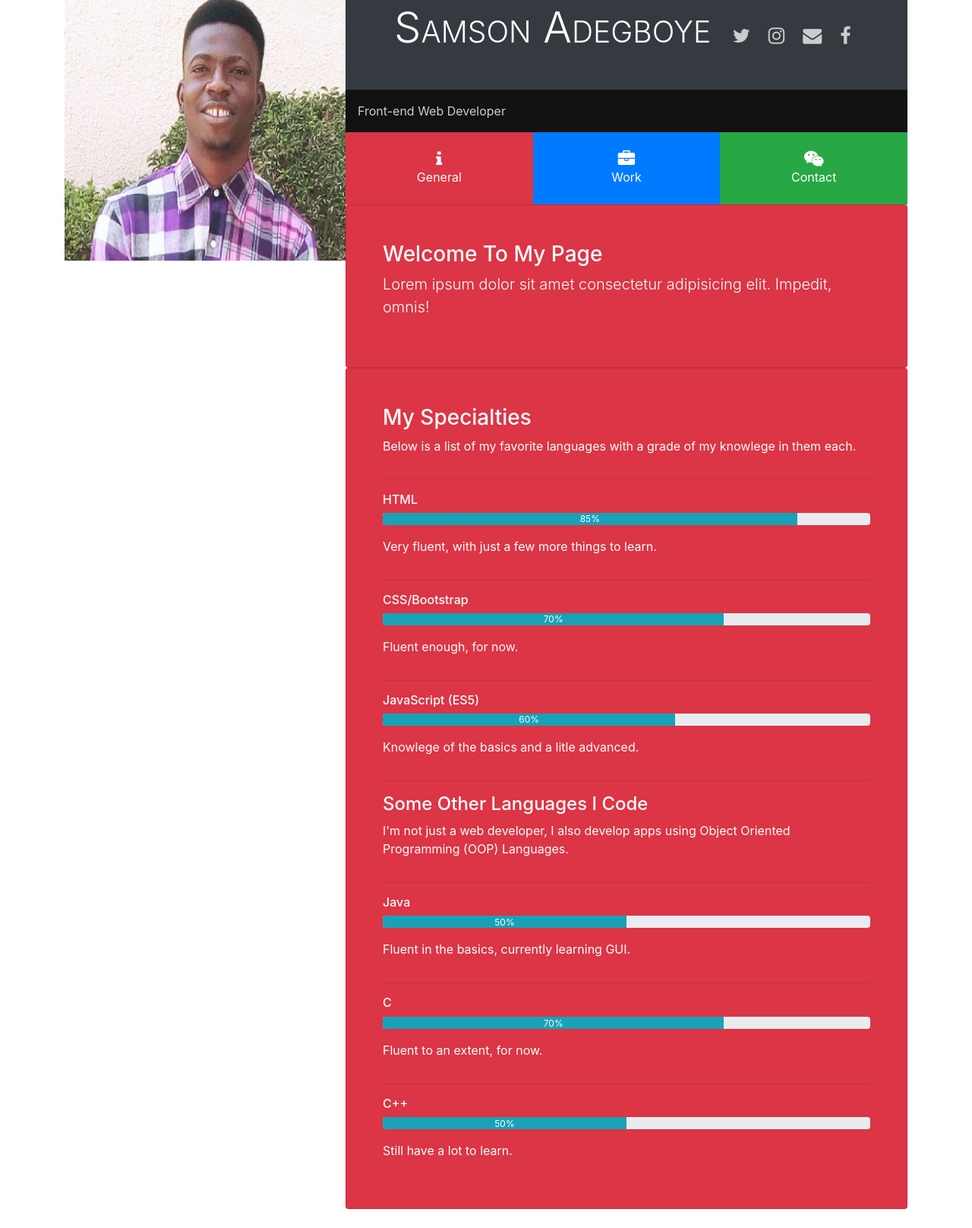
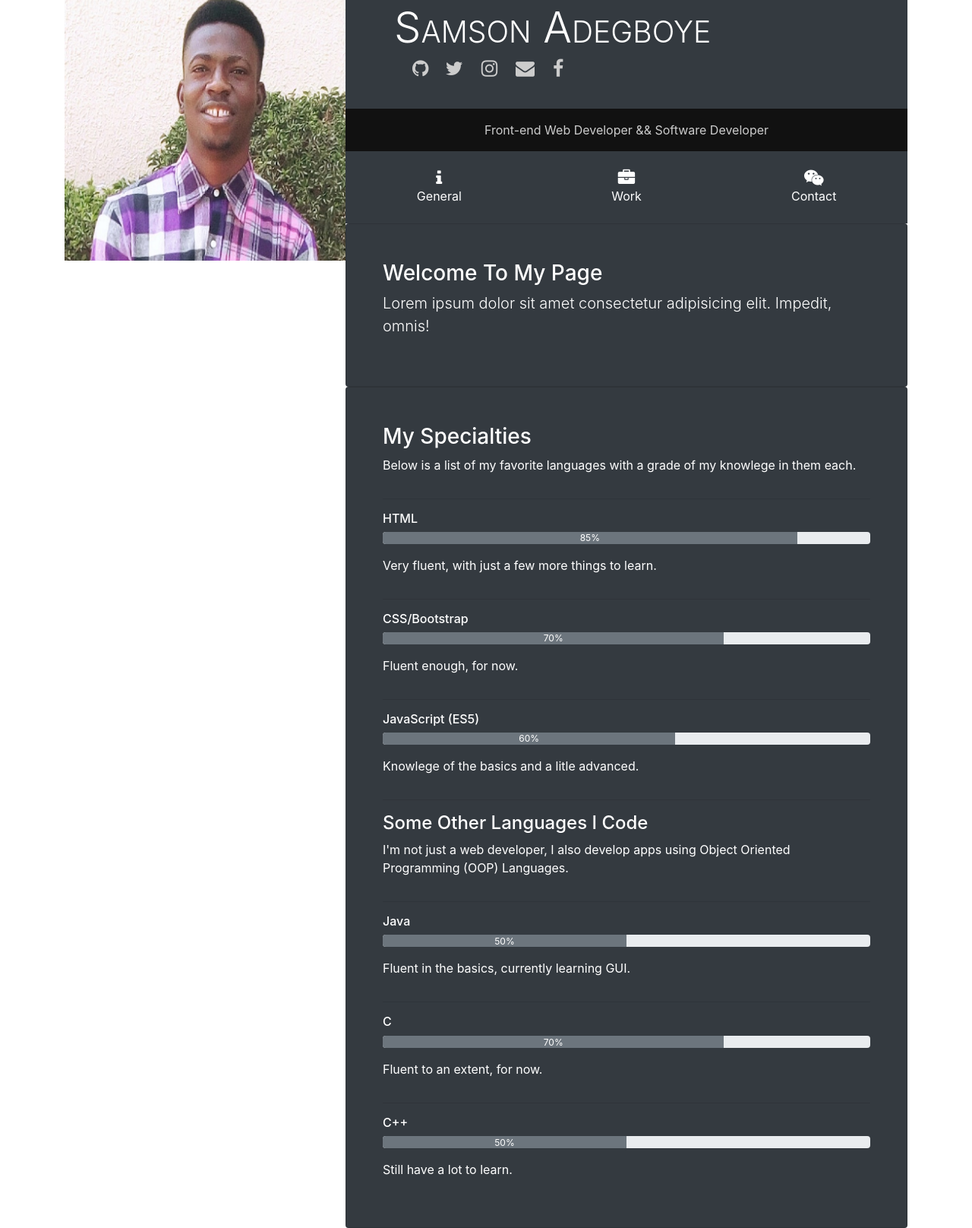
Before and after one commit to danteadonis/Portfolio, a plain HTML site: page index.html in a window 1280 px wide. Shown: the part 21-1637 px from the top of the page at 76% size. Before the commit the page ends 1612 px from the top, so only its background shows below. Drawn offline with Linux system fonts and the light colour scheme.

Commit message:
switched to a dark theme.

```diff
--- a/index.html
+++ b/index.html
@@ -17,7 +17,7 @@
         <header id= "main-header">
             <div class= "row no-gutters">
                 <div class= "col-lg-4 col-md-5 col-sm-12">
-                    <img src= "images\me3.jpg" alt= "a close up photo of me">
+                    <img src= "images\me3.jpg" alt= "an upclose photo of me">
                 </div>
                 <div class= "col-lg-8 col-md-7 col-sm-12">
                     <div class= "d-flex flex-column">
@@ -25,10 +25,15 @@
                             <div class= "name-icons d-flex flex-row justify-content-between align-items-center">
                                 <ul class= "d-block" id= "heading-ul">
                                     <li>
-                                        <h1 class= "display-4" id= "name" style= "width:100%">Samson Adegboye</h1>
+                                        <h1 class= "display-4" id= "name">Samson Adegboye</h1>
                                     </li>
                                     <li id= "fa-icons">
                                         <div class= "d-flex flex-row pl-lg-4">
+                                                <div>
+                                                    <a href= "http://github.com/danteadonis">
+                                                        <i class= "fa fa-github"></i>
+                                                    </a>
+                                                </div>
                                             <div>
                                                 <a href= "http://twitter.com/danteadon1s">
                                                     <i class= "fa fa-twitter pr-sm-4"></i>
@@ -55,17 +60,17 @@
                             </div>
                         </div>
 
-                        <div id= "currentLvl">Front-end Web Developer</div>
+                        <div class= "text-center" id= "currentLvl">Front-end Web Developer && Software Developer</div>
 
                         <div>
                             <div class= "portf-icons d-flex flex-row text-center text-white">
-                                <div class= "port-item p-4 bg-danger" data-toggle= "collapse" data-target= "#Home">
+                                <div class= "port-item p-4 bg-dark" data-toggle= "collapse" data-target= "#Home">
                                     <i class="fa fa-info d-block"></i>General
                                 </div>
-                                <div class= "port-item p-4 bg-primary" data-toggle= "collapse" data-target= "#Work">
+                                <div class= "port-item p-4 bg-dark" data-toggle= "collapse" data-target= "#Work">
                                     <i class="fa fa-briefcase d-block"></i>Work
                                 </div>
-                                <div class= "port-item p-4 bg-success" data-toggle= "collapse" data-target= "#Contact">
+                                <div class= "port-item p-4 bg-dark" data-toggle= "collapse" data-target= "#Contact">
                                     <i class="fa fa-wechat d-block"></i>Contact
                                 </div>
                             </div>
@@ -74,11 +79,11 @@
 
                             <!-- Collapsible Contact Section -->
                             <div class= "collapse" id= "Contact">
-                                <div class= "card card-block bg-success p-5 text-white">
+                                <div class= "card card-block bg-dark p-5 text-white">
                                     <h3>Contact Me</h3>
                                     <p class= "lead">Lorem ipsum dolor sit amet consectetur adipisicing elit. Impedit, omnis!</p>
                                 </div>
-                                <div class="card card-block bg-success p-5 text-white">
+                                <div class="card card-block bg-dark p-5 text-white">
                                     <h3>My Specialties</h3>
                                     <p>Below is a list of my favorite languages with a grade of my knowlege in them each.</p>
                                     <hr>
@@ -131,11 +136,11 @@
 
                             <!-- Collapsible Work Section -->
                             <div class= "collapse" id= "Work">
-                                <div class= "card card-block bg-primary p-5 text-white">
+                                <div class= "card card-block bg-dark p-5 text-white">
                                     <h3>Some Of My Past Projects</h3>
                                     <p class= "lead">Lorem ipsum dolor sit amet consectetur adipisicing elit. Impedit, omnis!</p>
                                 </div>
-                                <div class="card card-block bg-primary p-5 text-white">
+                                <div class="card card-block bg-dark p-5 text-white">
                                     <h3>My Specialties</h3>
                                     <p>Below is a list of my favorite languages with a grade of my knowlege in them each.</p>
                                     <hr>
@@ -188,29 +193,29 @@
 
                             <!-- Collapsible Home Section -->
                             <div class= "collapse show" id= "Home">
-                                <div class= "card card-block bg-danger p-5 text-white">
+                                <div class= "card card-block bg-dark p-5 text-white">
                                     <h3>Welcome To My Page</h3>
                                     <p class= "lead">Lorem ipsum dolor sit amet consectetur adipisicing elit. Impedit, omnis!</p>
                                 </div>
-                                <div class="card card-block bg-danger p-5 text-white">
+                                <div class="card card-block bg-dark p-5 text-white">
                                     <h3>My Specialties</h3>
                                     <p>Below is a list of my favorite languages with a grade of my knowlege in them each.</p>
                                     <hr>
                                     <h6>HTML</h6>
                                     <div class= "progress mb-3">
-                                        <div class="progress-bar bg-info" role= "progressbar" style= "width:85%">85%</div>
+                                        <div class="progress-bar bg-secondary" role= "progressbar" style= "width:85%">85%</div>
                                     </div>
                                     <p>Very fluent, with just a few more things to learn.</p>
                                     <hr>
                                     <h6>CSS/Bootstrap</h6>
                                     <div class= "progress mb-3">
-                                        <div class="progress-bar bg-info" role= "progressbar" style= "width:70%">70%</div>
+                                        <div class="progress-bar bg-secondary" role= "progressbar" style= "width:70%">70%</div>
                                     </div>
                                     <p>Fluent enough, for now.</p>
                                     <hr>
                                     <h6>JavaScript (ES5)</h6>
                                     <div class= "progress mb-3">
-                                        <div class="progress-bar bg-info" role= "progressbar" style= "width:60%">60%</div>
+                                        <div class="progress-bar bg-secondary" role= "progressbar" style= "width:60%">60%</div>
                                     </div>
                                     <p>Knowlege of the basics and a litle advanced.</p>
                                     <hr>
@@ -219,19 +224,19 @@
                                     <hr>
                                     <h6>Java</h6>
                                     <div class= "progress mb-3">
-                                        <div class= "progressbar bg-info text-center" role= "progressbar" style="width:50%">50%</div>
+                                        <div class= "progressbar bg-secondary text-center" role= "progressbar" style="width:50%">50%</div>
                                     </div>
                                     <p>Fluent in the basics, currently learning GUI.</p>
                                     <hr>
                                     <h6>C</h6>
                                     <div class= "progress mb-3">
-                                        <div class= "progressbar bg-info text-center" role= "progressbar" style="width:70%">70%</div>
+                                        <div class= "progressbar bg-secondary text-center" role= "progressbar" style="width:70%">70%</div>
                                     </div>
                                     <p>Fluent to an extent, for now.</p>
                                     <hr>
                                     <h6>C++</h6>
                                     <div class= "progress mb-3">
-                                        <div class= "progressbar bg-info text-center" role= "progressbar" style="width:50%">50%</div>
+                                        <div class= "progressbar bg-secondary text-center" role= "progressbar" style="width:50%">50%</div>
                                     </div>
                                     <p>Still have a lot to learn.</p>
                                 </div>
--- a/styling/css/main.css
+++ b/styling/css/main.css
@@ -13,6 +13,7 @@ img{
 }
 
 #name{
+    width: 100%;
     font-variant: small-caps;
 }
 
```
